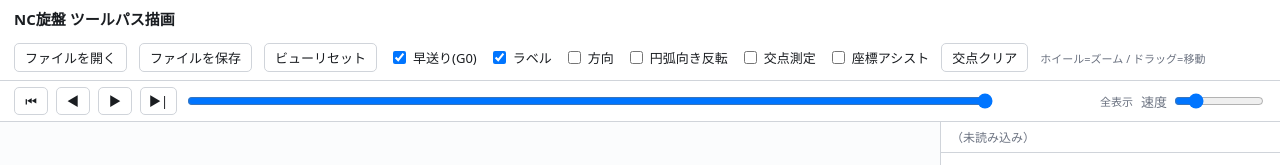
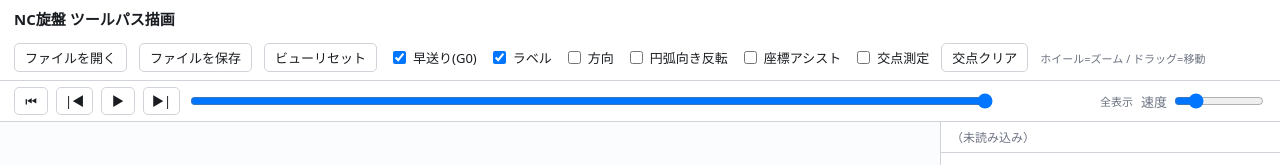
Before and after one commit to nhtkmr/nc-drawer, a plain HTML site: page index.html in a window 1280 px wide. Shown: the top 165 px of the page. Drawn offline with Linux system fonts and the light colour scheme.

Commit message:
Reorder mode toggles and make the step-back icon symmetric
Put 座標アシスト before 交点測定 in the header, and give the
previous-block button the |◀ glyph so it mirrors the ▶| of
next-block.

Co-Authored-By: Claude Opus 5 <noreply@anthropic.com>

```diff
--- a/index.html
+++ b/index.html
@@ -149,15 +149,15 @@
     <label><input type="checkbox" id="showLabels" checked> ラベル</label>
     <label><input type="checkbox" id="showDir"> 方向</label>
     <label><input type="checkbox" id="flipArc"> 円弧向き反転</label>
+    <label><input type="checkbox" id="editMode"> 座標アシスト</label>
     <label><input type="checkbox" id="ixMode"> 交点測定</label>
-    <label><input type="checkbox" id="editMode"> 座標アシスト</label>
     <button id="ixClear">交点クリア</button>
     <span class="hint" id="ixHint">ホイール=ズーム / ドラッグ=移動</span>
   </div>
 </header>
 <div class="transport">
   <button id="btnRewind" title="先頭へ">⏮</button>
-  <button id="btnStepBack" title="前のブロック">◀</button>
+  <button id="btnStepBack" title="前のブロック">|◀</button>
   <button id="btnPlay" title="再生/一時停止">▶</button>
   <button id="btnStepFwd" title="次のブロック">▶|</button>
   <input type="range" id="seek" min="0" max="1000" value="1000" class="seek">
```
